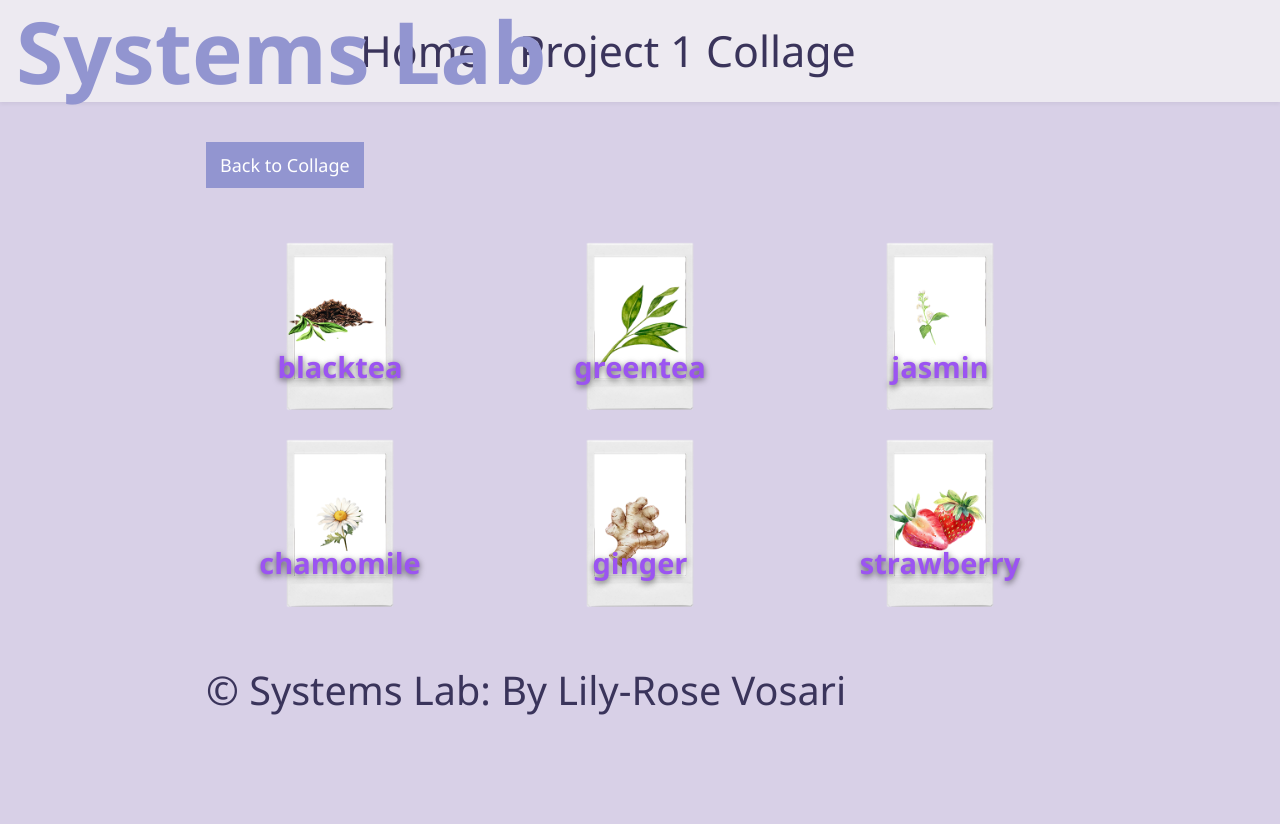
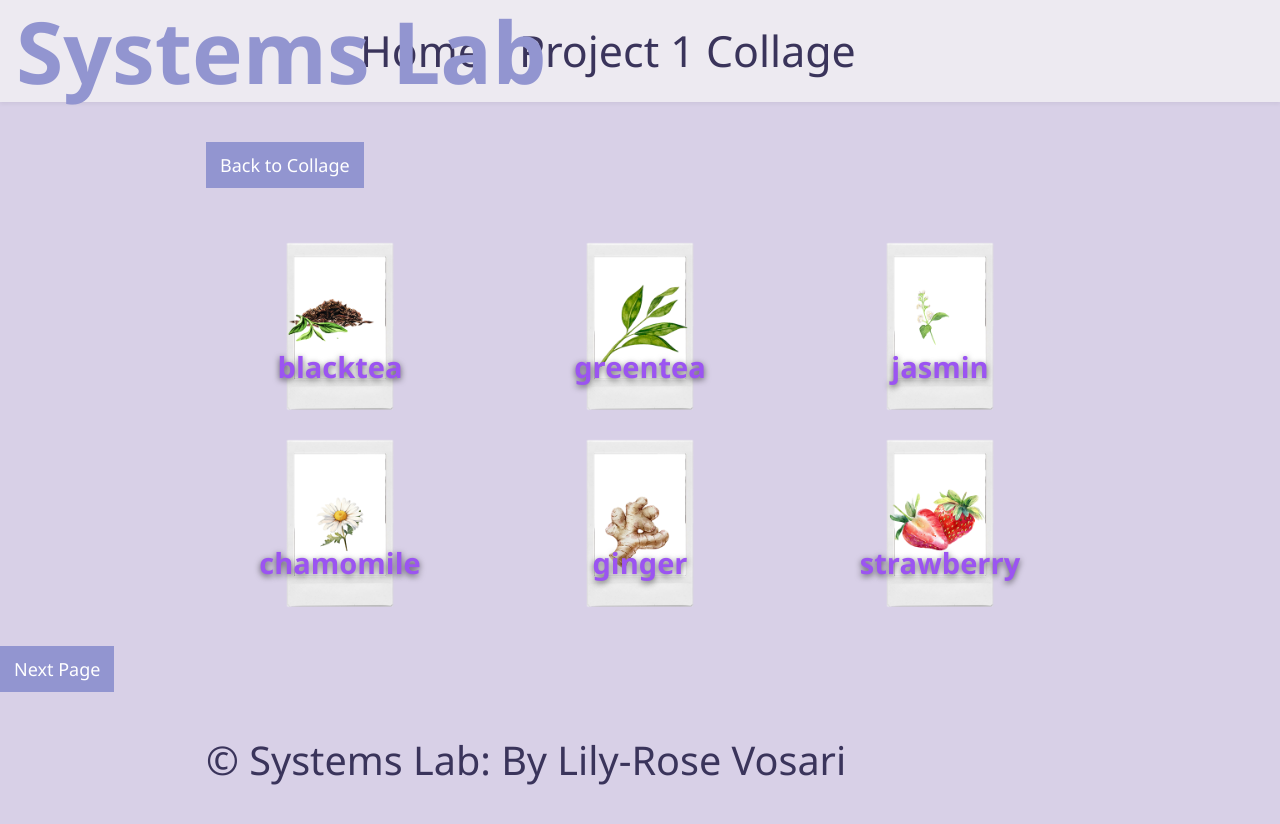
Before and after one commit to lilyrose1013/SystemsLab_Lily-Vosari-, a plain HTML site: page page1.html in a window 1280 px wide. Before the commit the page ends 800 px from the top, so only its background shows below. Drawn offline with Linux system fonts and the light colour scheme; a web font is replaced by a local one.

Commit message:
Update page1.html

```diff
--- a/page1.html
+++ b/page1.html
@@ -52,7 +52,7 @@
       <h4>strawberry</h4>
     </div>
   </div>
-
+   <p><a class="page-btn" href="page2.html">Next Page</a></p>
   <footer class="site-footer">
     <p>&copy; Systems Lab: By Lily-Rose Vosari </p>
   </footer>
```
